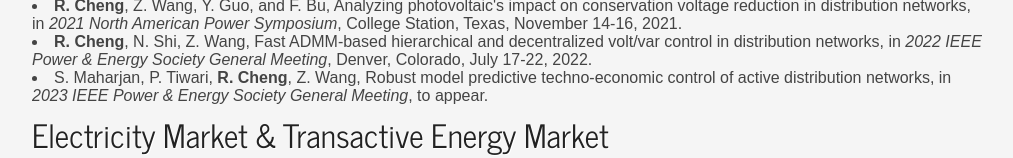
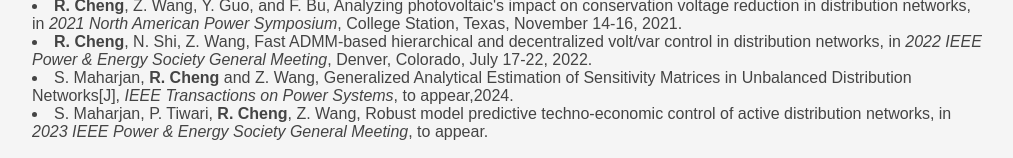
Before and after one commit to RuiCheng94/RuiCheng94.github.io, a plain HTML site: page publications.html in a window 1280 px wide. Shown: the part 295-453 px from the top of the page, without its empty margins (133-1146 px from the left). Drawn offline with Linux system fonts and the light colour scheme.

Commit message:
Update publications.html

```diff
--- a/publications.html
+++ b/publications.html
@@ -57,8 +57,11 @@
             Fast ADMM-based hierarchical and decentralized volt/var control in distribution networks,
              in <i>2022 IEEE Power & Energy Society General Meeting</i>, Denver, Colorado, July 17-22, 2022.
           </li>
-
-          <li>
+	  <li>
+	    S. Maharjan, <b>R. Cheng</b> and Z. Wang,
+            Generalized Analytical Estimation of Sensitivity Matrices in Unbalanced Distribution Networks[J], <i>IEEE Transactions on Power Systems</i>, to appear,2024.
+          </li>
+	  <li>
             S. Maharjan, P. Tiwari, <b>R. Cheng</b>, Z. Wang, Robust model predictive techno-economic control of active distribution networks,
              in <i>2023 IEEE Power & Energy Society General Meeting</i>, to appear.
           </li>
```
